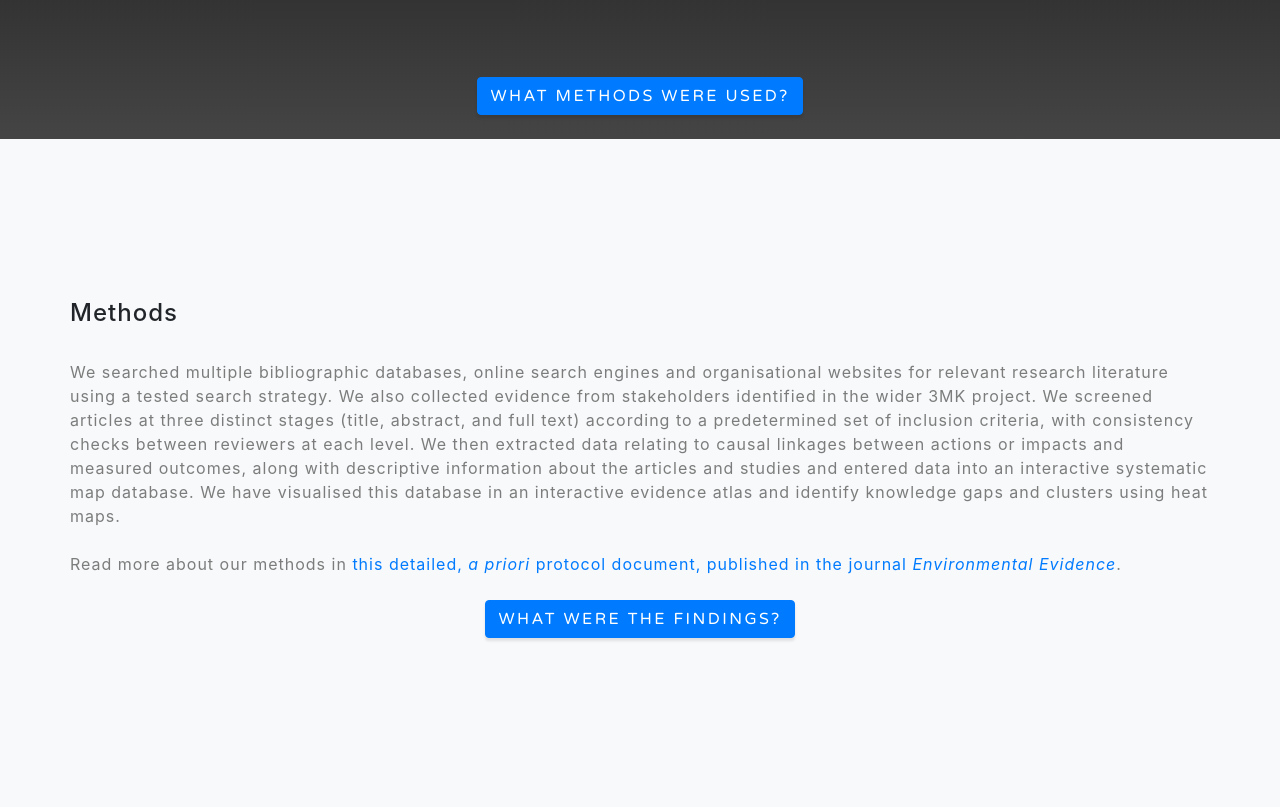
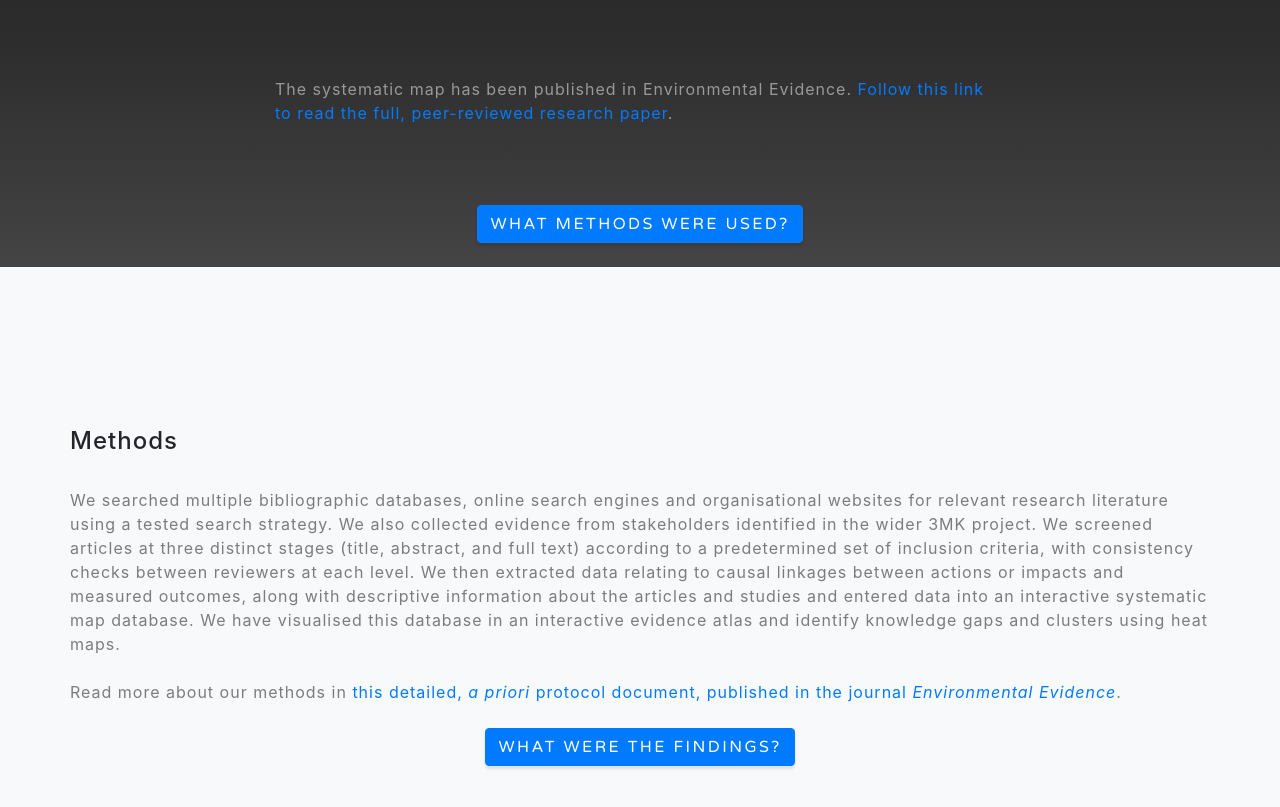
Before and after one commit to 3mkproject/3mkproject.github.io, a website with bundled scripts: page research.html in a window 1280 px wide. Shown: the part 1418-2225 px from the top of the page. Built offline with nearby package versions, Linux system fonts and the light colour scheme.

Commit message:
added EnvEvid systematic map paper just published

```diff
--- a/research.html
+++ b/research.html
@@ -130,6 +130,7 @@
           <h2 class="text-white mb-4">Systematic mapping of research knowledge</h2>
             <img src="img/logo.png" width="50%">
             <p class="text-white-50" align="left"><br>This task aims to comprehensively and systematically collate all research knowledge (including published academic and grey literature) that aims to study the impacts of metal mining and its mitigation measures in Arctic and boreal regions. The task involves using rigorous and internationally accepted methods for summarising large bodies of research; systematic mapping. The output will be an interactive and searchable database of all relevant research along with a detailed report explaining the methods and results. The systematic mapping will highlight research gaps needing more studies, and topics where there are enough studies to allow complex full synthesis of the study finding.</p>
+            <p class="text-white-50" align="left">The systematic map has been published in Environmental Evidence. <a href="https://environmentalevidencejournal.biomedcentral.com/articles/10.1186/s13750-022-00282-y" target="_blank">Follow this link to read the full, peer-reviewed research paper</a>.</p>
         </div>
       </div>
       <div class="mx-auto text-center">
```
Also changed, not shown: 3 other files.
